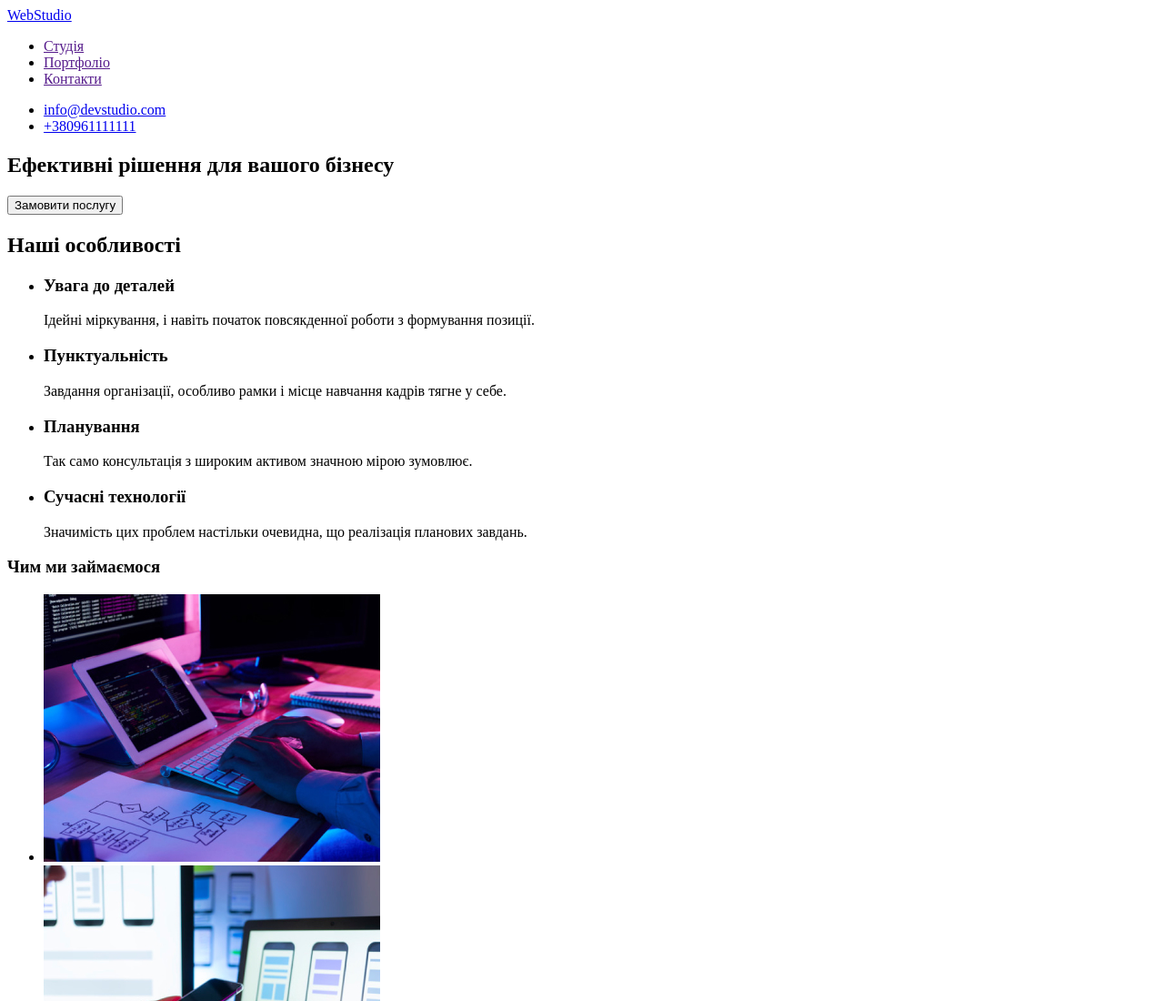
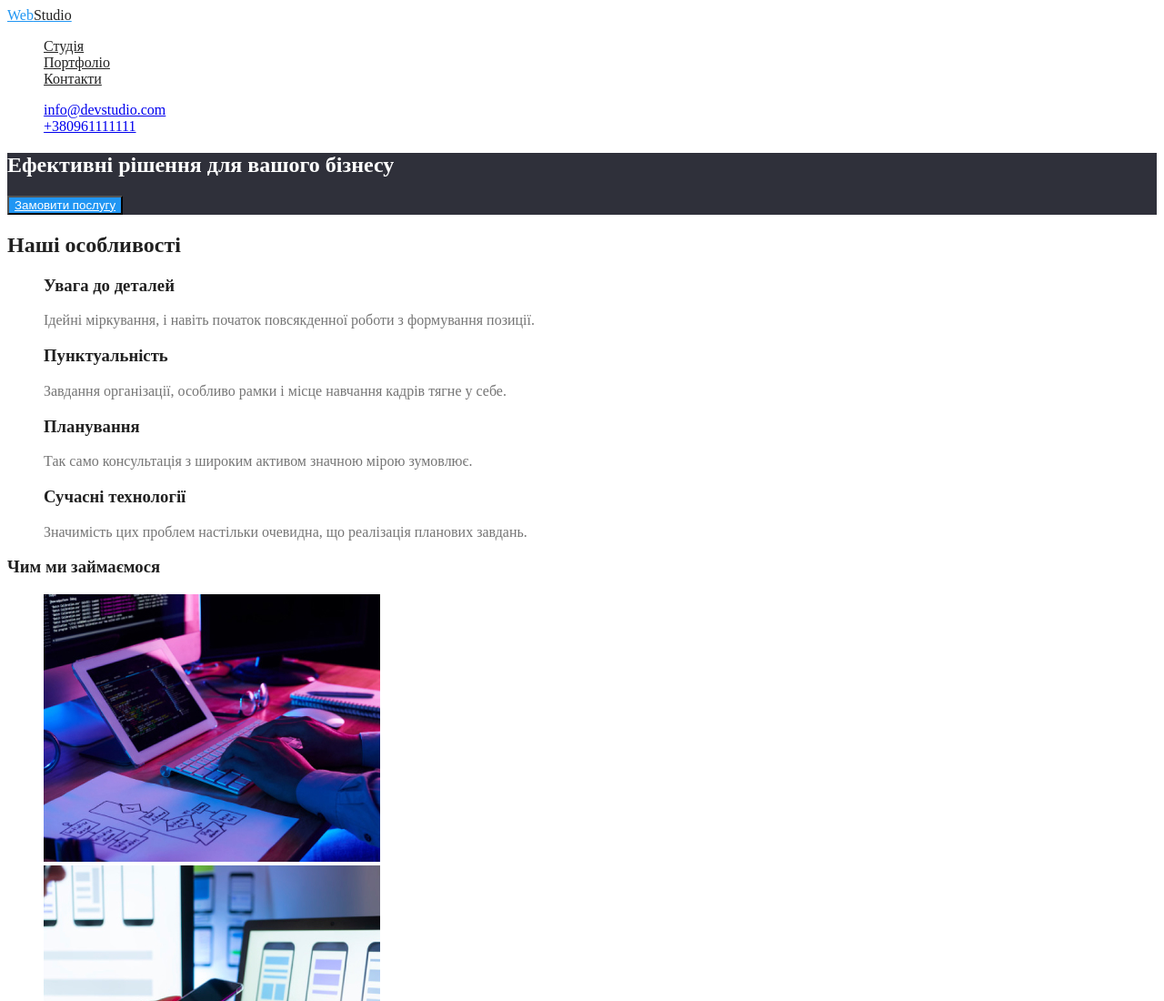
Before and after one commit to Skaart77/goit-markup-hw-01, a plain HTML site: page index.html in a window 1280 px wide. Shown: the top 1100 px of the page at 91% size. Drawn offline with Linux system fonts and the light colour scheme.

Commit message:
оновлена головна сторінка сайту

```diff
--- a/index.html
+++ b/index.html
@@ -5,58 +5,61 @@
     <meta http-equiv="X-UA-Compatible" content="IE=edge">
     <meta name="viewport" content="width=device-width, initial-scale=1.0">
     <title>WebStudio</title>
+    <link rel="stylesheet" href="./css/styles.css">
 </head>
 
 <body>
 <!--Шапка сайта-->
     <header>
-     <nav>
-        <a href="/">WebStudio</a>
-<ul>
-    <li><a href="">Студія</a></li>
-    <li><a href="">Портфоліо</a></li>
-    <li><a href="">Контакти</a></li>
+     <nav class="logo">
+        <a href="./index.html" class="logo">Web<span class="accent-head">Studio</span></a>
+<ul class="site-nav">
+    <li><a href="" class="link">Студія</a></li>
+    <li><a href="./portfolio.html" class="link">Портфоліо</a></li>
+    <li><a href="" class="link">Контакти</a></li>
 </ul>
 </nav>
-<ul>
-    <li><a href="mailto:info@devstudio.com">info@devstudio.com</a></li>
-    <li><a href="tel:+380961111111">+380961111111</a></li>
+<ul class="site-contact">
+    <li><a href="mailto:info@devstudio.com" class="contact-link">info@devstudio.com</a></li>
+    <li><a href="tel:+380961111111" class="contact-link">+380961111111</a></li>
 </ul>
    </header>
 <main>
 <!--Герой-->
-<div>
-        <section>
-            <h1>Ефективні рішення для вашого бізнесу</h1>
-            <button type="button"> Замовити послугу </button>
+<div class="hero-section">
+        <section class="hero">
+            <h1 class="hero-title">Ефективні рішення для вашого бізнесу</h1>
+            <button type="button" class="button">
+            <a href="" class="button-primary">Замовити послугу</a>
+            </button>
         </section>
 </div>
 <!--Блок послуги-->
 <div>
-    <section>
-        <h2>Наші особливості</h2>
-        <ul>
+    <section class="section">
+        <h2 class="section-title">Наші особливості</h2>
+        <ul class="feature-list">
             <li>
-                <h3>Увага до деталей</h3>
+                <h3 class="title">Увага до деталей</h3>
                 <p>Ідейні міркування, і навіть початок повсякденної роботи з формування позиції.</p>
             </li>
             <li>
-                <h3>Пунктуальність</h3>
+                <h3 class="title">Пунктуальність</h3>
                 <p>Завдання організації, особливо рамки і місце навчання кадрів тягне у себе.</p>
             </li>
             <li>
-                <h3>Планування</h3>
+                <h3 class="title">Планування</h3>
                 <p>Так само консультація з широким активом значною мірою зумовлює.</p>
             </li>
             <li>
-                <h3>Сучасні технології</h3>
+                <h3 class="title">Сучасні технології</h3>
                 <p>Значимість цих проблем настільки очевидна, що реалізація планових завдань.</p>
             </li>
     </ul>
     </section>
 
-    <section>
-        <h3>Чим ми займаємося</h3>
+    <section class="section">
+        <h3 class="section-title">Чим ми займаємося</h3>
         <ul>
             <li>
                 <img src="./images/1.jpg" width="370" alt="Розробка">
@@ -73,27 +76,27 @@
 </div>
 <!--Наша команда-->
 <div>
-    <section>
-        <h2>Наша команда</h2>
+    <section class="section">
+        <h2 class="section-title">Наша команда</h2>
         <ul>
             <li>
                 <img src="./images/team1.jpg" width="270" alt="Дизайнер команди">
-                <h3>Ігор Дем'яненко</h3>
+                <h3 class="section-title">Ігор Дем'яненко</h3>
                 <p>Product Designer</p>
             </li>
             <li>
                 <img src="./images/team2.jpg" width="270" alt="Інтерфейсний розробник">
-                <h3>Ольга Рєпіна</h3>
+                <h3 class="section-title">Ольга Рєпіна</h3>
                 <p>Frontend Developer</p>
             </li>
             <li>
                 <img src="./images/team3.jpg" width="270" alt="Маркетолог">
-                <h3>Микола Тарасов</h3>
+                <h3 class="section-title">Микола Тарасов</h3>
                 <p>Marketing</p>
             </li>
             <li>
                 <img src="./images/team4.jpg" width="270" alt="UI Дизайнер">
-                <h3>Михайло Єрмаков</h3>
+                <h3 class="section-title">Михайло Єрмаков</h3>
                 <p>UI Designer</p>
             </li>
         </ul>
@@ -103,12 +106,12 @@
 <!--Футер-->
 <footer>
     <div>
-       <a href="/">WebStudio</a>
+       <a href="./index.html" class="logo">WebStudio</a>
         <address>
-        <ul>
-            <li><a href="https://goo.gl/maps/CPtrU1FHBa2aNyZL9" target="_blank" rel="noopener noreferrer">м. Київ, пр-т Лесі Українки, 26</a></li>
-            <li><a href="mailto:info@devstudio.com">info@devstudio.com</a></li>
-            <li><a href="tel:+380961111111">+380961111111</a></li>
+        <ul class="site-contact">
+            <li><a href="https://goo.gl/maps/CPtrU1FHBa2aNyZL9" target="_blank" rel="noopener noreferrer" class="contact-link">м. Київ, пр-т Лесі Українки, 26</a></li>
+            <li><a href="mailto:info@devstudio.com" class="contact-link">info@devstudio.com</a></li>
+            <li><a href="tel:+380961111111" class="contact-link">+380961111111</a></li>
         </ul>
         </address>
     </div>
```
